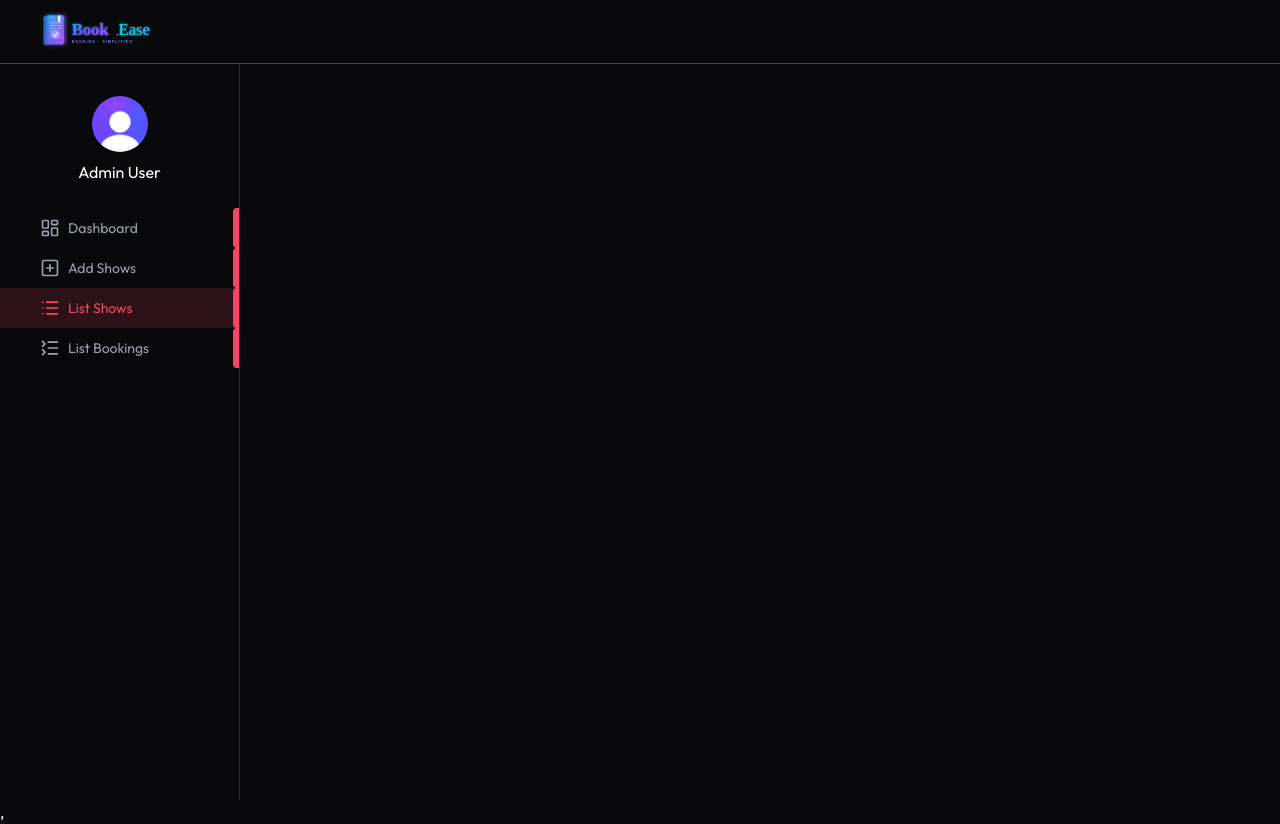
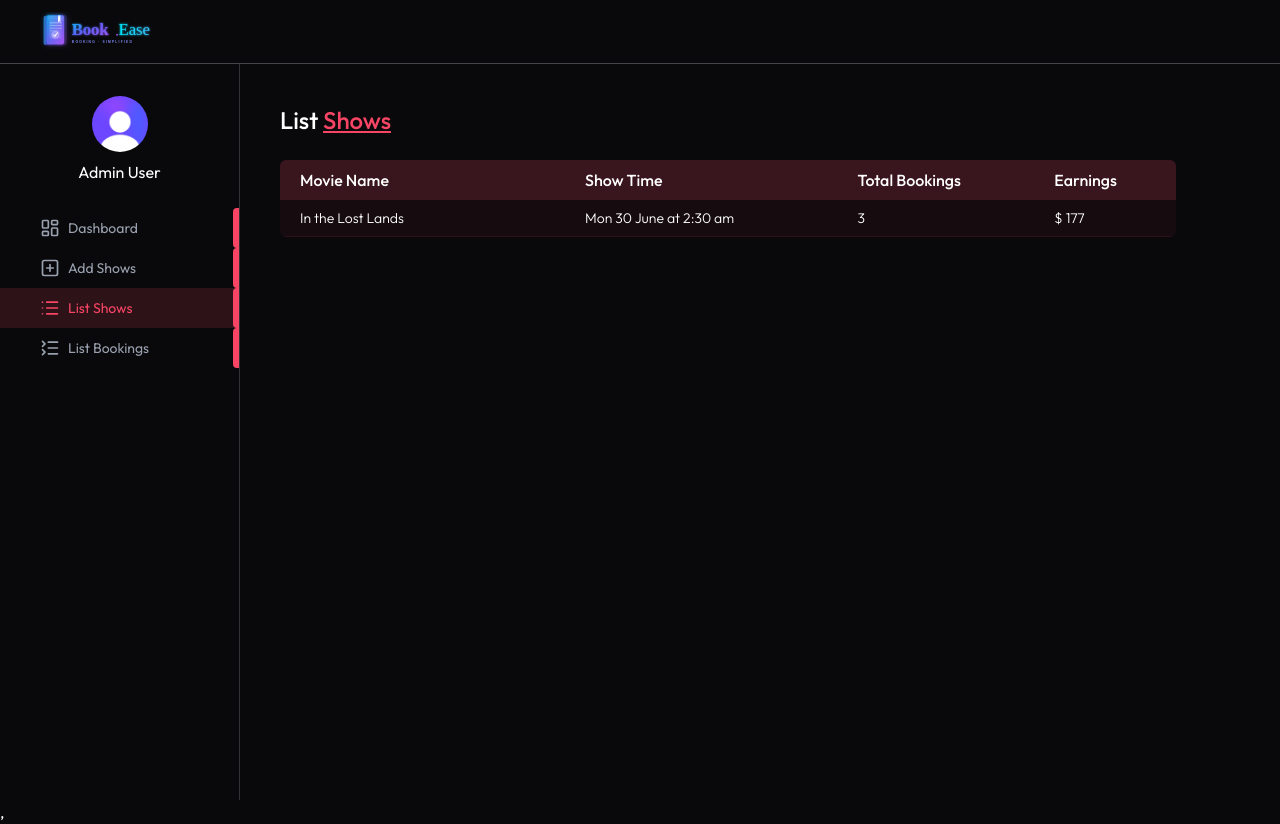
Before and after one commit to aayushhOP/BookEase, a React (Vite) app in the folder Client/: page /admin/list-shows in a window 1280 px wide. Built offline with nearby package versions, Linux system fonts and the light colour scheme.

Commit message:
completed list shows tab

```diff
--- a/Client/src/pages/admin/ListShows.jsx
+++ b/Client/src/pages/admin/ListShows.jsx
@@ -1,11 +1,70 @@
-import React from 'react'
+import React, { useEffect, useState } from 'react'
+import { dummyShowsData } from '../../assets/assets';
+import Loading from '../../components/Loading';
+import Title from '../../components/admin/Title';
+import dateFormat from '../../lib/dateFormat';
 
 const ListShows = () => {
-  return (
-    <div>
 
-    </div>
-  )
+  const currency = import.meta.env.VITE_CURRENCY
+
+  const [shows, setShows] = useState([])
+  const[loading, setLoading] = useState(true);
+
+  const getAllShows = async () => {
+    try {
+      setShows([{
+        movie:dummyShowsData[0],
+        showDateTime: '2025-06-30T02:30:00.000z',
+        showPrice: 59,
+        occupiedSeats: {
+          A1: 'user_1',
+          B1: 'user_2',
+          C1: 'user-3'
+        }
+      }]);
+      setLoading(false);
+    } catch (error) {
+      console.error(error);
+    }
+  }
+
+  useEffect(() => {
+    getAllShows();
+  },[])
+
+  return !loading ? (
+    <>
+      <Title text1='List' text2='Shows' />
+      <div className='max-w-4xl mt-6 overflow-x-auto'>
+        <table className='w-full border-collapse rounded-md overflow-hidden text-nowrap'>
+            <thead>
+              <tr className='bg-primary/20 text-left text-white'>
+
+                <th className='p-2 font-medium pl-5'>Movie Name</th>
+                <th className='p-2 font-medium'>Show Time</th>
+                <th className='p-2 font-medium '>Total Bookings</th>
+                <th className='p-2 font-medium '>Earnings</th>
+
+              </tr>
+            </thead>
+            <tbody className='text-sm font-light'>
+              {shows.map((show,index) => (
+                <tr key={index} className='border-b border-primary/10 bg-primary/5 even:bg-primary/10'>
+                  <td className='p-2 min-w-45 pl-5'>{show.movie.title}</td>
+                  <td className='p-2'>{dateFormat(show.showDateTime)}</td>
+                  <td className='p-2'>{Object.keys(show.occupiedSeats).length}</td>
+                  <td className='p-2'>
+                    {currency} {Object.keys(show.occupiedSeats).length * show.showPrice}
+                  </td>
+                </tr>
+              ))}
+
+            </tbody>
+        </table>
+      </div>
+    </>
+  ) : <Loading />
 }
 
 export default ListShows
```
